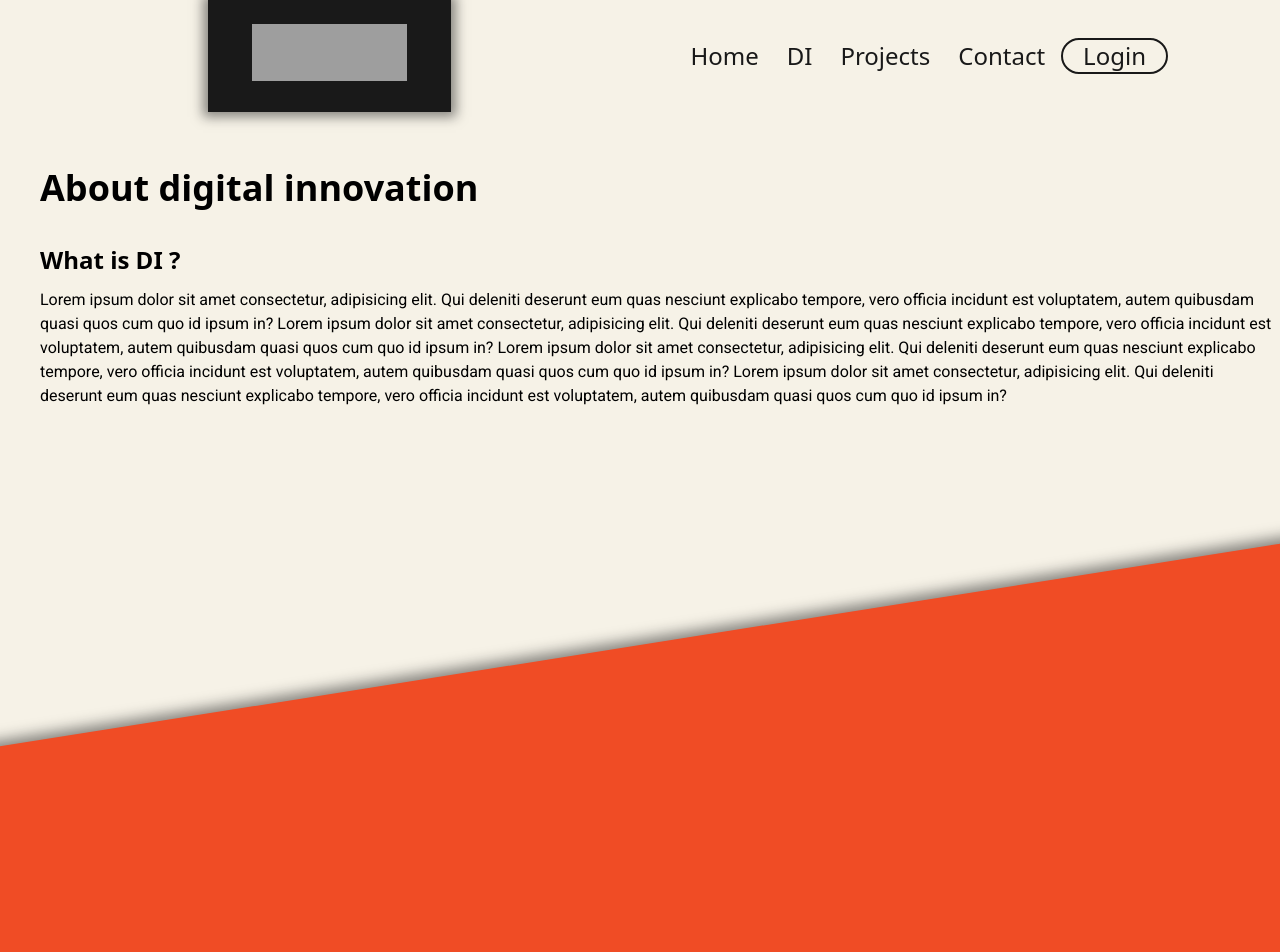
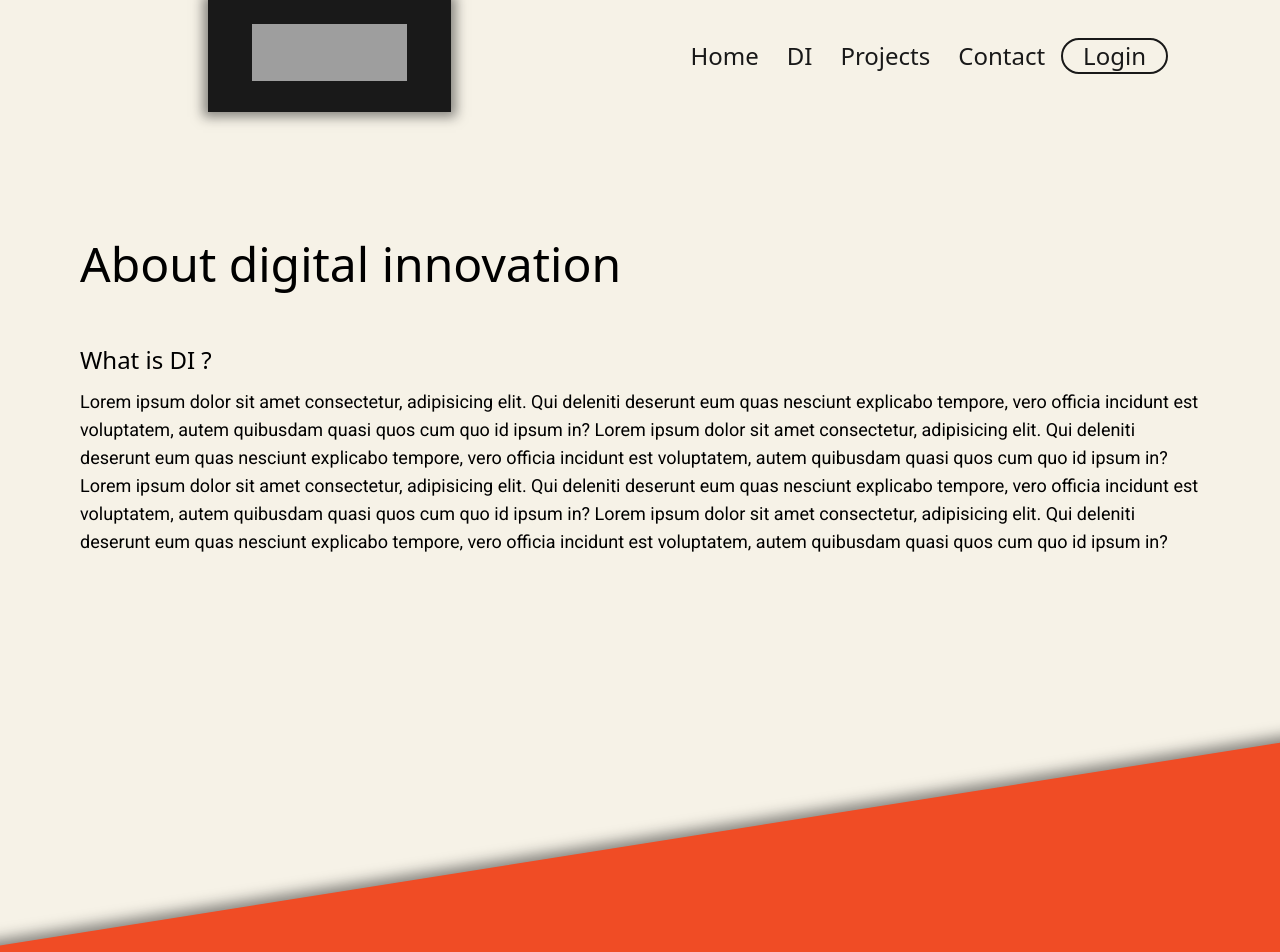
Before and after one commit to nKiruko/QuickFolio, a Next.js app in the folder dinowebsite/: page /whatIsDI in a window 1280 px wide. Shown: the top 952 px of the page. Built offline with nearby package versions, Linux system fonts and the light colour scheme; grey boxes are pictures that could not be loaded; a web font is replaced by a local one.

Commit message:
di page orange bar; text
text fixes done

orange bar change to responsive one

```diff
--- a/dinowebsite/src/pages/index.tsx
+++ b/dinowebsite/src/pages/index.tsx
@@ -21,7 +21,7 @@
             <h1 className="font-heading text-3xl sm:text-4xl pt-52 pb-5 text-dinoblack">Build shit, break shit, but ultimately,
               learn from the experiences!</h1>
             <Link href="/">
-              <a className="font-heading text-lg sm:text-xl rounded-full border-2 border-dinoblack px-5 py-1  hover:border-tmorange">Learn More</a>
+              <a className="font-heading text-lg sm:text-xl rounded-full border-2 border-dinoblack px-5 py-1 hover:border-tmorange">Learn More</a>
           </Link>
           </div>
 
--- a/dinowebsite/src/pages/whatIsDI.tsx
+++ b/dinowebsite/src/pages/whatIsDI.tsx
@@ -14,17 +14,17 @@
       </Head>
 
       <main className="bg-dinocream overflow-hidden">
-        <div className="h-full pt-14 ml-10">
-          <h1 className="font-heading font-bold text-4xl">About digital innovation</h1>
-          <h2 className="font-heading pt-9 pb-3 font-bold text-2xl">What is DI ?</h2>
-          <p>Lorem ipsum dolor sit amet consectetur, adipisicing elit. Qui deleniti deserunt eum quas nesciunt explicabo tempore, vero officia incidunt est voluptatem, autem quibusdam quasi quos cum quo id ipsum in?
+        <div className="mx-20">
+          <h1 className="font-heading text-4xl sm:text-5xl pt-24 sm:pt-32 pb-5">About digital innovation</h1>
+          <h2 className="font-heading pt-9 pb-3 text-2xl">What is DI ?</h2>
+          <p className="font-sans text-md sm:text-lg">Lorem ipsum dolor sit amet consectetur, adipisicing elit. Qui deleniti deserunt eum quas nesciunt explicabo tempore, vero officia incidunt est voluptatem, autem quibusdam quasi quos cum quo id ipsum in?
           Lorem ipsum dolor sit amet consectetur, adipisicing elit. Qui deleniti deserunt eum quas nesciunt explicabo tempore, vero officia incidunt est voluptatem, autem quibusdam quasi quos cum quo id ipsum in?
           Lorem ipsum dolor sit amet consectetur, adipisicing elit. Qui deleniti deserunt eum quas nesciunt explicabo tempore, vero officia incidunt est voluptatem, autem quibusdam quasi quos cum quo id ipsum in?
           Lorem ipsum dolor sit amet consectetur, adipisicing elit. Qui deleniti deserunt eum quas nesciunt explicabo tempore, vero officia incidunt est voluptatem, autem quibusdam quasi quos cum quo id ipsum in?
           </p>
         </div>
-        <div className="mt-72 bg-[linear-gradient(-9deg,_#191919_50%,_#f6f2e7_50%)]">
-            <div className="bg-tmorange h-20 md:h-52 xl:h-96 -rotate-9 scale-125 shadow-glow">
+          <div className="mt-32 md:mt-52 lg:mt-64 xl:mt-80 bg-[linear-gradient(-9deg,_#191919_50%,_#f6f2e7_50%)]">
+            <div className="bg-tmorange h-20 md:h-32 lg:h-40 xl:h-60 -rotate-9 scale-125 shadow-glow">
             </div>
           </div>
         <div className="bg-dinoblack text-dinocream">
```
Also changed, not shown: 1 other file (tests, documents, lock files or other folders).
